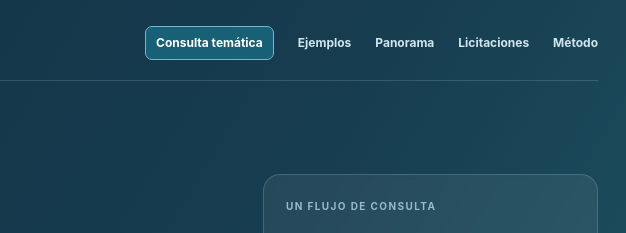
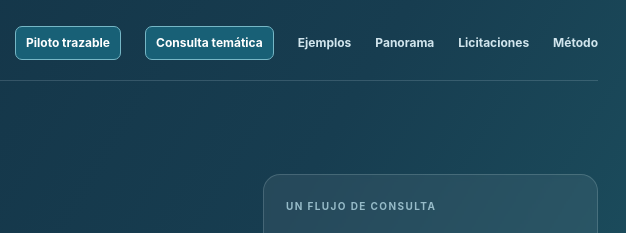
Before and after one commit to germaquintana/mercadopublico, a plain HTML site: page index.html in a window 1280 px wide. Shown: the top 233 px of the page, 654-1280 px from the left. Drawn offline with Linux system fonts and the light colour scheme.

Commit message:
feat: vincular laboratorio piloto en index.html

```diff
--- a/index.html
+++ b/index.html
@@ -21,7 +21,7 @@
         <span>Observatorio <small>Compras Públicas</small></span>
       </a>
       <nav class="topnav" aria-label="Navegación principal">
-        <a href="consulta.html" class="nav-live">Consulta temática</a><a href="#ejemplos">Ejemplos</a><a href="#panorama">Panorama</a><a href="#explorar">Licitaciones</a>
+        <a href="piloto-flujo.html" class="nav-live">Piloto trazable</a><a href="consulta.html" class="nav-live">Consulta temática</a><a href="#ejemplos">Ejemplos</a><a href="#panorama">Panorama</a><a href="#explorar">Licitaciones</a>
         <a href="https://github.com/germaquintana/mercadopublico/blob/main/README.md" target="_blank" rel="noopener noreferrer">Método</a>
       </nav>
     </div>
```
